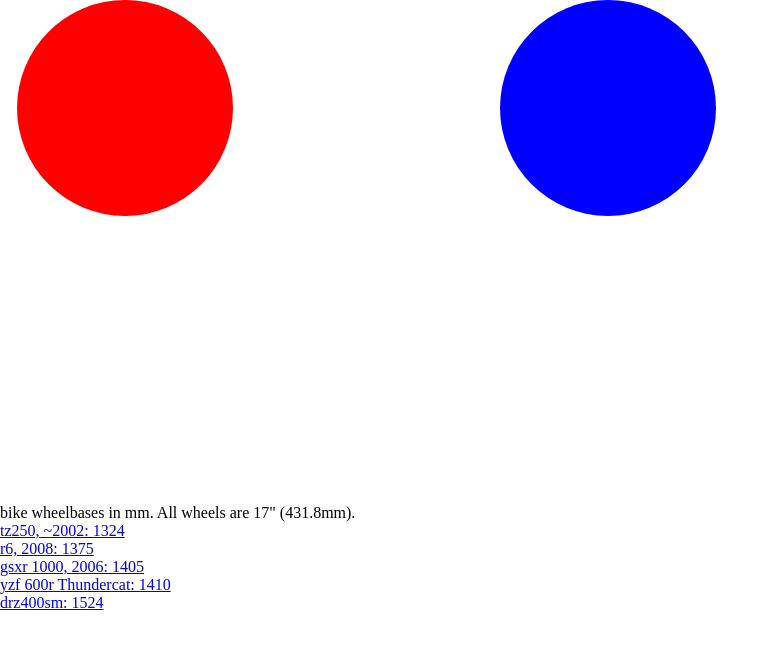
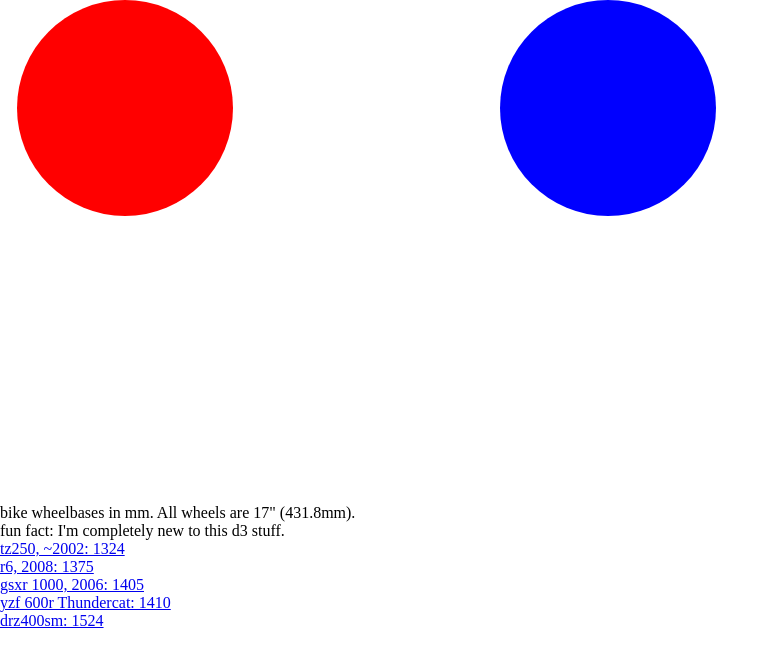
Before and after one commit to dwright213/motorcycle_geometry, a plain HTML site: page index.html in a window 1280 px wide. Shown: the top 664 px of the page, without its empty margins (0-779 px from the left). Drawn offline with nearby package versions, Linux system fonts and the light colour scheme.

Commit message:
disclaimer added

```diff
--- a/index.html
+++ b/index.html
@@ -35,7 +35,6 @@
 				}
 				return scaledData
 			}
-
 
 			function update() {
 				d3.select('svg').selectAll('circle')
@@ -83,6 +82,8 @@
 	<br>
 	bike wheelbases in mm. All wheels are 17" (431.8mm).
 	<br>
+	fun fact: I'm completely new to this d3 stuff.
+	<br>
 
 	<a href="#" data-wheelbase="1324" data-bike="TZ">
 	tz250, ~2002: 1324
```
